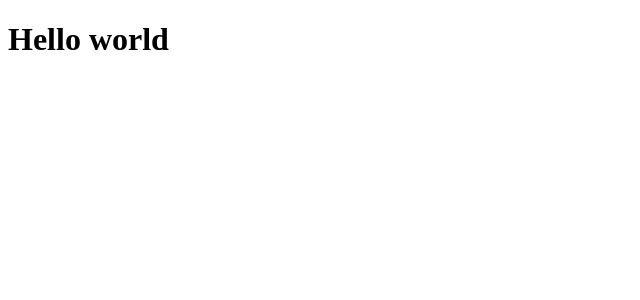
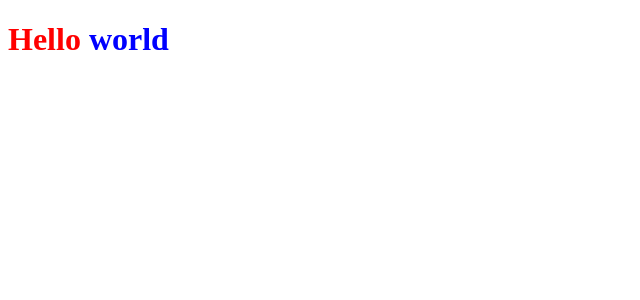
Before and after one commit to NeoRogerio/ignews, a Next.js app: page / in a window 1280 px wide. Shown: the top 300 px of the page, without its empty margins (0-640 px from the left). Built offline with nearby package versions, Linux system fonts and the light colour scheme.

Commit message:
Estilização com SASS

```diff
--- a/package.json
+++ b/package.json
@@ -10,7 +10,8 @@
   "dependencies": {
     "next": "12.0.4",
     "react": "17.0.2",
-    "react-dom": "17.0.2"
+    "react-dom": "17.0.2",
+    "sass": "^1.43.4"
   },
   "devDependencies": {
     "@types/node": "^16.11.7",
--- a/src/pages/index.tsx
+++ b/src/pages/index.tsx
@@ -1,5 +1,9 @@
+import styles from '../styles/home.module.scss'
+
 export default function Home() {
   return (
-    <h1>Hello world</h1>
+    <h1 className={styles.title}>
+      Hello <span>world</span>
+    </h1>
   )
 }
--- /dev/null
+++ b/src/styles/home.module.scss
@@ -0,0 +1,7 @@
+.title {
+    color: red;
+
+    span {
+        color: blue;
+    }
+}
```
Also changed, not shown: 1 other file (tests, documents, lock files or other folders).
